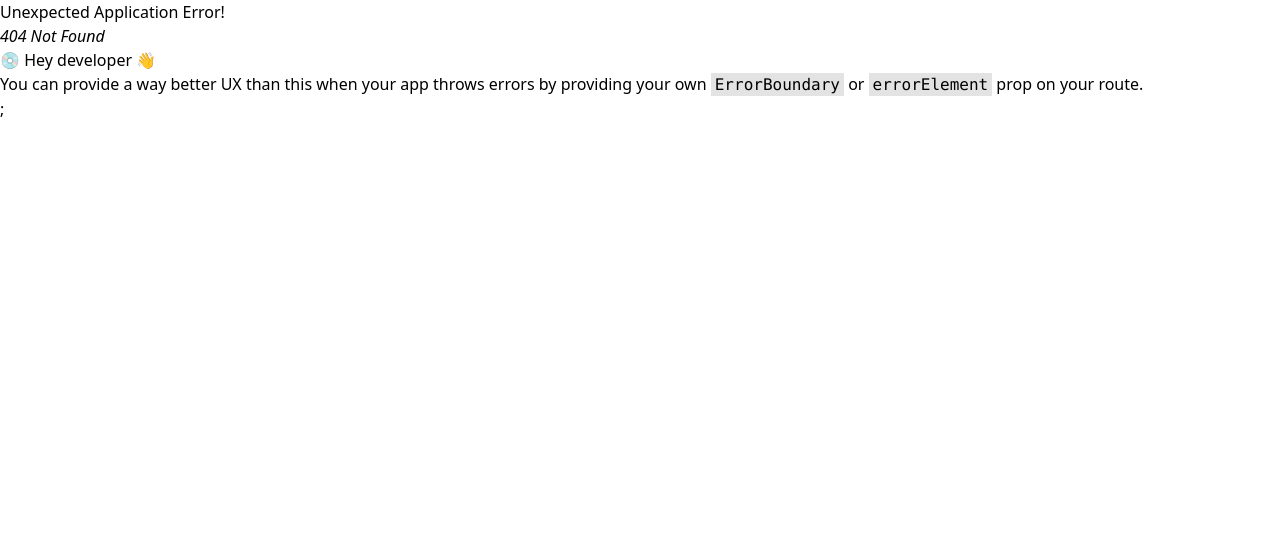
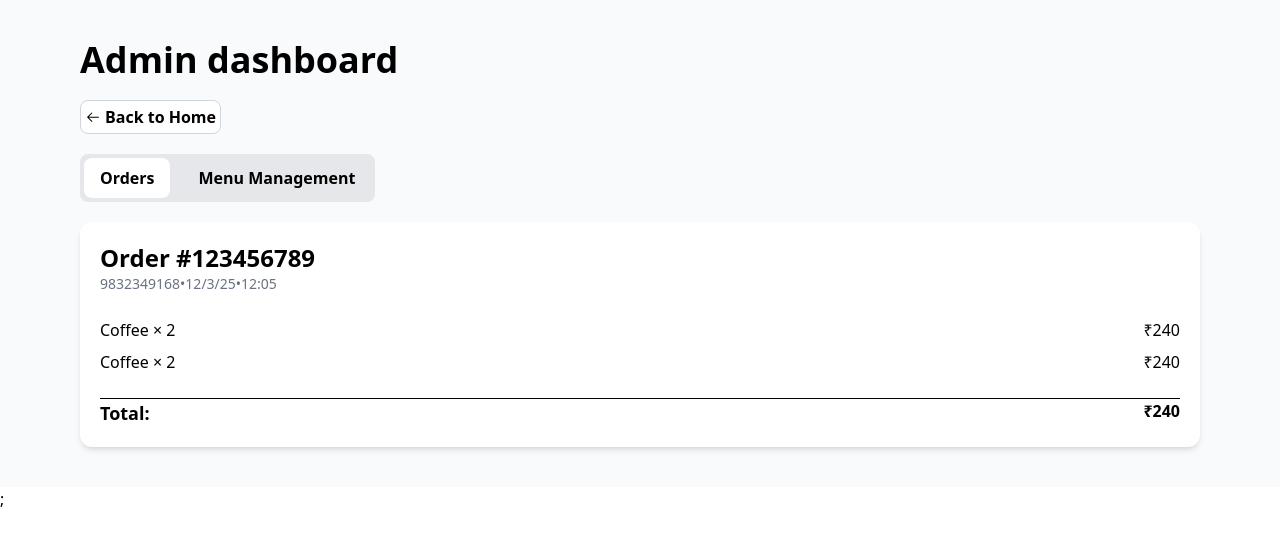
Before and after one commit to Rajdeep-m7/Cafe_management, a React (Vite) app in the folder frontend/cafe-website/: page /Admin in a window 1280 px wide. Before the commit this address had no page. Shown: the top 546 px of the page. Built offline with nearby package versions, Linux system fonts and the light colour scheme.

Commit message:
add admin UI

```diff
--- /dev/null
+++ b/frontend/cafe-website/Components/AdminMenu.jsx
@@ -0,0 +1,30 @@
+import React from 'react'
+import { RiDeleteBin6Line } from "react-icons/ri";
+
+function AdminMenu({name , price , description , image}) {
+  return (
+    <div className='rounded-2xl h-90 bg-white'>
+      <img
+        className='h-48 w-full object-cover object-top rounded-t-2xl'
+        src={image}
+        alt={name}
+      />
+      <div className='p-2 px-5'>
+        <h1 className='text-xl font-semibold'>{name}</h1>
+        <p className='text-gray-500'>{description}</p>
+        <p className='mt-3 font-semibold text-lg'>Price: ₹{price}</p>
+        <div className='flex gap-10 justify-center mt-4'>
+            <button className='border border-gray-300 cursor-pointer hover:bg-green-500 font-semibold hover:text-white p-2 px-4 rounded-lg '>
+                Edit
+            </button>
+            < button className='p-2 border border-gray-300 bg-red-600 hover:bg-red-500 cursor-pointer px-5 rounded-lg'>
+                <RiDeleteBin6Line />
+            </button>
+        </div>
+
+      </div>
+    </div>
+  )
+}
+
+export default AdminMenu
--- /dev/null
+++ b/frontend/cafe-website/Components/Order.jsx
@@ -0,0 +1,35 @@
+import React from "react";
+
+function Order({ order_id, number, date, time, items, total_price }) {
+  return (
+    <div className="p-5 bg-white rounded-xl shadow-md w-full">
+      <h1 className="text-2xl font-semibold ">Order #{order_id}</h1>
+
+      <div className="flex text-gray-500 text-sm mb-3">
+        <p>{number}</p>
+        <span>•</span>
+        <p>{date}</p>
+        <span>•</span>
+        <p>{time}</p>
+      </div>
+
+      <div className="py-2">
+        {items.map((item, index) => (
+          <div key={index} className="flex justify-between py-1">
+            <p>
+              {item.name} × {item.quantity}
+            </p>
+            <p>₹{item.price}</p>
+          </div>
+        ))}
+      </div>
+
+      <div className="flex justify-between mt-3 font-semibold border-t">
+        <p className="font-semibold text-lg">Total:</p>
+        <p>₹{total_price}</p>
+      </div>
+    </div>
+  );
+}
+
+export default Order;
--- a/frontend/cafe-website/Routes/User.jsx
+++ b/frontend/cafe-website/Routes/User.jsx
@@ -4,14 +4,21 @@ import Menu from '../pages/menu'
 import Orders from '../pages/Orders'
 import Layout from '../src/Layout';
 import Cart from '../pages/CartPage';
+import Admin from '../pages/Admin';
 
 const router= createBrowserRouter (
     createRoutesFromElements(
-        <Route element={<Layout />} >
+        <>
+         <Route element={<Layout />} >
             <Route path='/' element={<Menu />} />
             <Route path='/Orders' element={<Orders />} />
             <Route path='/Cart' element={<Cart />} />
         </Route>
+        <Route>
+            <Route path='/Admin' element={<Admin />} />
+        </Route>
+        </>
+
     )
 );
 export default function UserRoutes() {
--- /dev/null
+++ b/frontend/cafe-website/pages/Admin.jsx
@@ -0,0 +1,92 @@
+import React, { useState } from 'react'
+import { NavLink } from 'react-router'
+import { GoArrowLeft } from "react-icons/go";
+import Order from '../Components/Order';
+import AdminMenu from '../Components/AdminMenu';
+
+function Admin() {
+  const [activeItem , setItem] = useState("Orders");
+  return (
+    <div className='bg-gray-50 p-5 md:p-10 md:px-20 h-full'>
+      <div>
+        <h1 className=' text-3xl md:text-4xl font-bold mb-5 '>Admin dashboard</h1>
+        <div>
+          <NavLink to="/" className=' cursor-pointer w-fit border-gray-300 bg-white md:right-10 hover:bg-green-500 hover:text-white font-semibold flex items-center gap-1 border p-1 rounded-lg'>
+            <GoArrowLeft /> Back to Home
+          </NavLink>
+        </div>
+      </div>
+      <div className="flex gap-3 mt-5 bg-gray-200 p-1 w-fit rounded-lg font-semibold mb-5">
+      <button
+        onClick={() => setItem("Orders")}
+        className={`px-4 py-2  rounded-lg transition-colors border-gray-400
+          ${activeItem === "Orders"
+            ? "bg-white text-black"
+            : "bg-transparent"
+          }`}
+      >
+        Orders
+      </button>
+
+      <button
+        onClick={() => setItem("Menu")}
+        className={`px-4 py-2 rounded-lg transition-colors border-gray-400
+          ${activeItem === "Menu"
+            ? "bg-white text-black"
+            : "bg-transparent"
+          }`}
+      >
+        Menu Management
+      </button>
+    </div>
+    {activeItem == "Orders" ? (
+      <Order
+      order_id={123456789}
+      number={9832349168}
+      date="12/3/25"
+      time="12:05"
+      items={[
+        {
+          name: "Coffee",
+          quantity: 2,
+          price: 240,
+        },
+        {
+          name: "Coffee",
+          quantity: 2,
+          price: 240,
+        },
+      ]}
+      total_price={240}
+    />
+    ):(
+      <div>
+        <button className='border border-gray-300 cursor-pointer hover:bg-green-500 bg-green-600 font-semibold text-white p-2 px-4 rounded-lg '>
+          + Add new Item
+        </button>
+      <div className='mt-6 grid gap-10 grid-cols-[repeat(auto-fit,minmax(260px,1fr))]'>
+        <AdminMenu image="https://imgs.search.brave.com/13UAA4U_ENsGwDLtFZZ0W2sxnGFhCXSVMWXwg7S8bDQ/rs:fit:860:0:0:0/g:ce/aHR0cHM6Ly9zdGF0/aWMud2l4c3RhdGlj/LmNvbS9tZWRpYS85/MWUyNDFfMmQwOWYx/NzUxZWE2NGVlZDkx/ZGZlOGQ5NGU1MjE5/NTh-bXYyLnBuZy92/MS9maWxsL3dfNTc2/LGhfNDE3LGFsX2Ms/bGdfMSxxXzg1LGVu/Y19hdmlmLHF1YWxp/dHlfYXV0by9idXJn/ZXItcmVtb3ZlYmct/cHJldmlldy5wbmc"
+          name="Burger"
+          description="Juicy grilled burger"
+          price={120} />
+          <AdminMenu image="https://imgs.search.brave.com/13UAA4U_ENsGwDLtFZZ0W2sxnGFhCXSVMWXwg7S8bDQ/rs:fit:860:0:0:0/g:ce/aHR0cHM6Ly9zdGF0/aWMud2l4c3RhdGlj/LmNvbS9tZWRpYS85/MWUyNDFfMmQwOWYx/NzUxZWE2NGVlZDkx/ZGZlOGQ5NGU1MjE5/NTh-bXYyLnBuZy92/MS9maWxsL3dfNTc2/LGhfNDE3LGFsX2Ms/bGdfMSxxXzg1LGVu/Y19hdmlmLHF1YWxp/dHlfYXV0by9idXJn/ZXItcmVtb3ZlYmct/cHJldmlldy5wbmc"
+          name="Burger"
+          description="Juicy grilled burger"
+          price={120} />
+          <AdminMenu image="https://imgs.search.brave.com/13UAA4U_ENsGwDLtFZZ0W2sxnGFhCXSVMWXwg7S8bDQ/rs:fit:860:0:0:0/g:ce/aHR0cHM6Ly9zdGF0/aWMud2l4c3RhdGlj/LmNvbS9tZWRpYS85/MWUyNDFfMmQwOWYx/NzUxZWE2NGVlZDkx/ZGZlOGQ5NGU1MjE5/NTh-bXYyLnBuZy92/MS9maWxsL3dfNTc2/LGhfNDE3LGFsX2Ms/bGdfMSxxXzg1LGVu/Y19hdmlmLHF1YWxp/dHlfYXV0by9idXJn/ZXItcmVtb3ZlYmct/cHJldmlldy5wbmc"
+          name="Burger"
+          description="Juicy grilled burger"
+          price={120} />
+          <AdminMenu image="https://imgs.search.brave.com/13UAA4U_ENsGwDLtFZZ0W2sxnGFhCXSVMWXwg7S8bDQ/rs:fit:860:0:0:0/g:ce/aHR0cHM6Ly9zdGF0/aWMud2l4c3RhdGlj/LmNvbS9tZWRpYS85/MWUyNDFfMmQwOWYx/NzUxZWE2NGVlZDkx/ZGZlOGQ5NGU1MjE5/NTh-bXYyLnBuZy92/MS9maWxsL3dfNTc2/LGhfNDE3LGFsX2Ms/bGdfMSxxXzg1LGVu/Y19hdmlmLHF1YWxp/dHlfYXV0by9idXJn/ZXItcmVtb3ZlYmct/cHJldmlldy5wbmc"
+          name="Burger"
+          description="Juicy grilled burger"
+          price={120} />
+      </div>
+      </div>
+    )}
+
+    </div>
+  )
+}
+
+export default Admin
--- a/frontend/cafe-website/pages/Menu.jsx
+++ b/frontend/cafe-website/pages/Menu.jsx
@@ -2,6 +2,7 @@ import React, { useState } from 'react'
 import { IoLockClosedOutline } from "react-icons/io5";
 import MenuCard from '../Components/MenuCard';
 import { useCart } from '../context/CartContext';
+import { NavLink } from "react-router";
 function Menu() {
   const { addToCart } = useCart();
   const Catagory=[
@@ -28,9 +29,9 @@ function Menu() {
   };
   return (
     <div className='bg-gray-50 w-full md:p-10 p-5 pt-10 md:px-20 relative'>
-        <button className='absolute top-5 right-5 border-gray-300 bg-white md:right-10 hover:bg-green-500 hover:text-white font-semibold flex items-center gap-1 border p-1 rounded-lg'>
+        <NavLink to="/Admin" className=' cursor-pointer absolute top-5 right-5 border-gray-300 bg-white md:right-10 hover:bg-green-500 hover:text-white font-semibold flex items-center gap-1 border p-1 rounded-lg'>
            <IoLockClosedOutline /> Admin
-        </button>
+        </NavLink>
         <div>
             <h1 className='text-4xl font-bold mb-2'>Our Menu</h1>
             <p className='text-gray-500'>Fresh and delicious items made with love</p>
```
